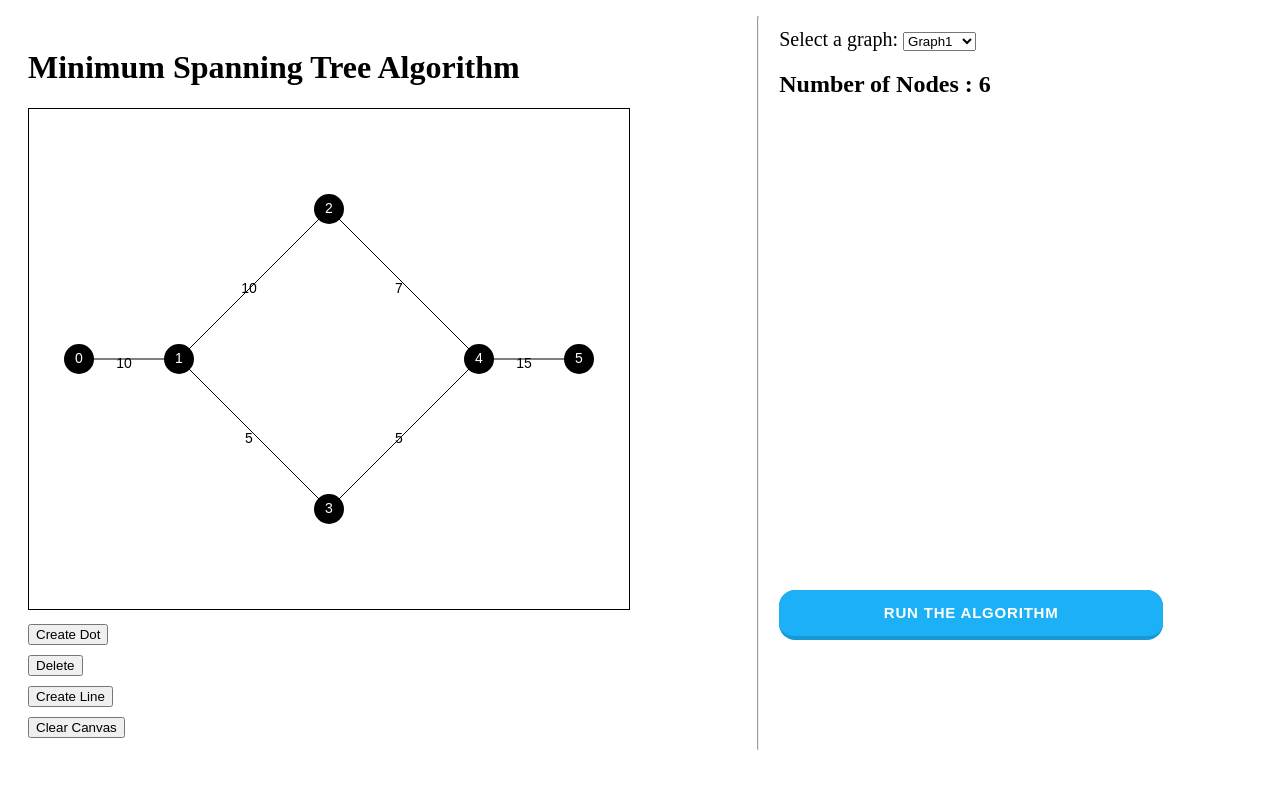
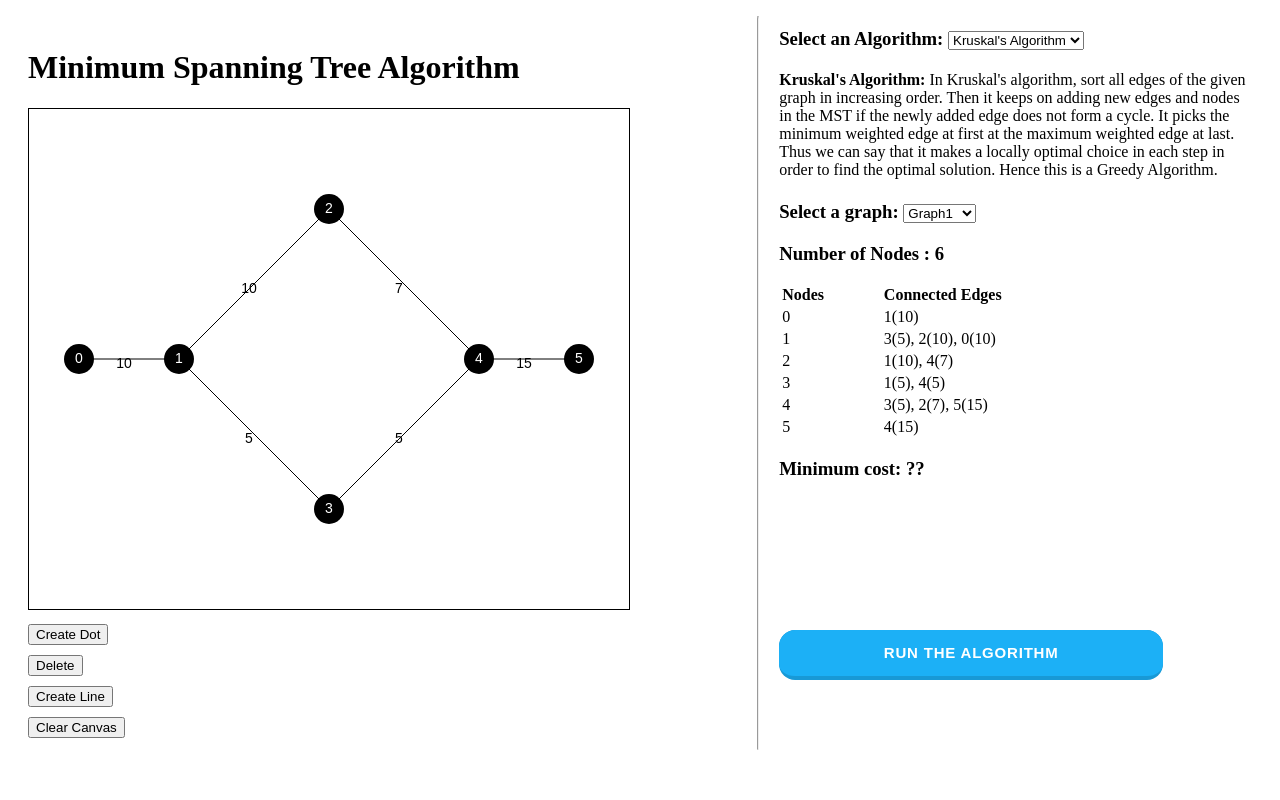
Before and after one commit to yuki-1184/CSE151-Project, a Flask app: page / in a window 1280 px wide. Run offline with Flask 3, Linux system fonts and the light colour scheme.

Commit message:
Prim's algorithm implemented

```diff
--- a/app.py
+++ b/app.py
@@ -1,5 +1,6 @@
 from flask import Flask, render_template, jsonify, request
-from kruskalMST import Graph
+from kruskalMST import KruskalGraph
+from primMST import PrimGraph
 
 app = Flask(__name__)
 
@@ -8,14 +9,15 @@ app = Flask(__name__)
 def index():
     return render_template('index.html')
 
+
 @app.route('/kruskal', methods=['POST'])
 def kruskal_algorithm():
     data = request.get_json()
-    print(data['edges'])
 
-    g = Graph(len(data['nodes']))
+    g = KruskalGraph(len(data['nodes']))
     for edge in data['edges']:
-        g.addEdge(edge['dot1']['num'], edge['dot2']['num'], edge['idx'], edge['weight'])
+        g.addEdge(edge['dot1']['num'], edge['dot2']
+                  ['num'], edge['idx'], edge['weight'])
 
     output = []
     cost, output = g.KruskalMST()
@@ -24,8 +26,29 @@ def kruskal_algorithm():
     return jsonify({'minCost': cost, 'lines': output})
 
 
+@app.route('/prim', methods=["POST"])
+def prim_algorithm():
+    data = request.get_json()
+
+    num_nodes = len(data['nodes'])
+    g = PrimGraph(len(data['nodes']))
+    grid = [[0 for x in range(num_nodes)] for y in range(num_nodes)]
+    lst_lines = []
+    for edge in data['edges']:
+        grid[edge['dot1']['num']][edge['dot2']['num']] = edge['weight']
+        grid[edge['dot2']['num']][edge['dot1']['num']] = edge['weight']
+        lst_lines.append(
+            {edge['dot1']['num'], edge['dot2']['num'], edge['weight']})
+    g.graph = grid
+
+    output = []
+    lines = []
+    cost, output = g.primMST()
+    for out in output:
+        lines.append(lst_lines.index(out))
+
+    return jsonify({'minCost': cost, 'lines': lines})
+
+
 if __name__ == '__main__':
     app.run(debug=True)
-
-
-# {'nodes': [{'x': 50, 'y': 250, 'size': 15, 'num': 0, 'highlighted': False}, {'x': 150, 'y': 250, 'size': 15, 'num': 1, 'highlighted': False}, {'x': 300, 'y': 100, 'size': 15, 'num': 2, 'highlighted': False}, {'x': 300, 'y': 400, 'size': 15, 'num': 3, 'highlighted': False}, {'x': 450, 'y': 250, 'size': 15, 'num': 4, 'highlighted': False}, {'x': 550, 'y': 250, 'size': 15, 'num': 5, 'highlighted': False}], 'edges': [{'dot1': {'x': 300, 'y': 400, 'size': 15, 'num': 3, 'highlighted': False}, 'dot2': {'x': 150, 'y': 250, 'size': 15, 'num': 1, 'highlighted': False}, 'weight': 5}, {'dot1': {'x': 150, 'y': 250, 'size': 15, 'num': 1, 'highlighted': False}, 'dot2': {'x': 300, 'y': 100, 'size': 15, 'num': 2, 'highlighted': False}, 'weight': 10}, {'dot1': {'x': 450, 'y': 250, 'size': 15, 'num': 4, 'highlighted': False}, 'dot2': {'x': 300, 'y': 400, 'size': 15, 'num': 3, 'highlighted': False}, 'weight': 5}, {'dot1': {'x': 300, 'y': 100, 'size': 15, 'num': 2, 'highlighted': False}, 'dot2': {'x': 450, 'y': 250, 'size': 15, 'num': 4, 'highlighted': False}, 'weight': 7}, {'dot1': {'x': 450, 'y': 250, 'size': 15, 'num': 4, 'highlighted': False}, 'dot2': {'x': 550, 'y': 250, 'size': 15, 'num': 5, 'highlighted': False}, 'weight': 15}, {'dot1': {'x': 50, 'y': 250, 'size': 15, 'num': 0, 'highlighted': False}, 'dot2': {'x': 150, 'y': 250, 'size': 15, 'num': 1, 'highlighted': False}, 'weight': 10}]}
--- a/static/css/style.css
+++ b/static/css/style.css
@@ -22,7 +22,7 @@
 .runButton {
     position: fixed;
     width: 30%;
-    bottom: 20%;
+    bottom: 15%;
 }
 
 hr.solid {
@@ -100,7 +100,8 @@ hr.solid {
 }
 
 label {
-    font-size: 20px;
+    font-size: 18.72px;
+    font-weight: bold;
 }
 
 canvas {
--- a/static/js/index.js
+++ b/static/js/index.js
@@ -2,9 +2,13 @@ import { Graphs } from "./sampleTrees.js";
 
 // canvas setup
 var canvas = document.getElementById("canvas");
+var algorithmOption = document.getElementById("algorithms");
+var algorithmDescription = document.getElementById("description");
 var graphOption = document.getElementById("graphs");
 var numNodes = document.getElementById("numNodes");
 var runAlgorithmButton = document.getElementById("runAlgorithm");
+var table = document.getElementById("table");
+var minCost = document.getElementById("minCost");
 var ctx = canvas.getContext("2d");
 var dots = [];
 var lines = [];
@@ -26,10 +30,36 @@ if (graphOption.value == "Graph1") {
   createTemplateGraph(graphOption.value);
 }
 
+algorithmOption.addEventListener("change", function () {
+  let option = algorithmOption.value;
+  resetCanvas();
+  if (option == "kruskal") {
+    algorithmDescription.innerHTML = `
+    <strong>Kruskal's Algorithm: </strong>
+    In Kruskal's algorithm, sort all edges of the given graph in increasing order.
+    Then it keeps on adding new edges and nodes in the MST if the newly added edge does not form a cycle.
+    It picks the minimum weighted edge at first at the maximum weighted edge at last.
+    Thus we can say that it makes a locally optimal choice in each step in order to find the optimal solution. Hence this is a Greedy Algorithm.
+    `;
+  }
+  if (option == "prim") {
+    algorithmDescription.innerHTML = `
+    <strong>Prim's Algorithm: </strong>
+    This algorithm always starts with a single node and moves through several adjacent nodes, in order to explore all of the connected edges along the way.
+    A group of edges that connects two sets of vertices in a graph is called cut in graph theory.
+    So, at every step of Prim’s algorithm, find a cut, pick the minimum weight edge from the cut, and include this vertex in MST Set (the set that contains already included vertices).
+    `;
+  }
+});
+
 graphOption.addEventListener("change", function () {
   // If random is selected clear the graph
   let option = graphOption.value;
   runAlgorithmButton.innerHTML = "Run the Algorithm";
+  minCost.innerHTML = `Minimum cost: ??`;
+  if (resetAlgorithmMode) {
+    resetAlgorithmMode = !resetAlgorithmMode;
+  }
   if (option == "Random") {
     clearCanvas();
   } else {
@@ -151,6 +181,29 @@ function getNextNumber() {
   }
 
   return nextNumber;
+}
+
+function createTable() {
+  let tableElems = {};
+  let content = `<tr align="left"><th>Nodes</th><th>Connected Edges</th></tr>`;
+  for (let i = 0; i < dots.length; i++) {
+    tableElems[i] = [];
+  }
+
+  for (let i = 0; i < lines.length; i++) {
+    let num1 = lines[i]["dot1"]["num"];
+    let num2 = lines[i]["dot2"]["num"];
+    let weight = lines[i]["weight"];
+
+    tableElems[num1].push(`  ${num2}(${weight})`);
+    tableElems[num2].push(`  ${num1}(${weight})`);
+  }
+
+  for (const property in tableElems) {
+    content += `<tr><td>${property}</td><td>${tableElems[property]}</td></tr>`;
+  }
+
+  table.innerHTML = content;
 }
 
 function handleMouseDown(event) {
@@ -314,6 +367,7 @@ function deleteDotAndConnectedLines(dot) {
 function redrawCanvas() {
   ctx.clearRect(0, 0, canvas.width, canvas.height);
   numNodes.innerHTML = "Number of Nodes : " + dots.length;
+  createTable();
 
   for (var i = 0; i < lines.length; i++) {
     lines[i].draw();
@@ -328,17 +382,13 @@ function runAlgorithm() {
   resetAlgorithmMode = !resetAlgorithmMode;
 
   if (resetAlgorithmMode) {
-    runAlgorithmButton.innerHTML = "Run the Algorithm";
-    lines.forEach((line) => {
-      line.highlighted = false;
-    });
-    redrawCanvas();
+    resetCanvas();
   } else {
     const data = {
       nodes: dots,
       edges: lines,
     };
-    fetch("/kruskal", {
+    fetch(`/${algorithmOption.value}`, {
       method: "POST",
       headers: {
         "Content-Type": "application/json",
@@ -348,10 +398,12 @@ function runAlgorithm() {
       .then((response) => response.json())
       .then((data) => {
         const usedLines = data.lines;
+        console.log(data);
         usedLines.forEach((line) => {
           lines[line]["highlighted"] = true;
         });
         runAlgorithmButton.innerHTML = "Reset the Algorithm";
+        minCost.innerHTML = `Minimum cost: ${data.minCost}`;
         redrawCanvas();
       })
       .catch((error) => {
@@ -391,6 +443,15 @@ function handleKeyDown(event) {
   }
 }
 
+function resetCanvas() {
+  runAlgorithmButton.innerHTML = "Run the Algorithm";
+  minCost.innerHTML = `Minimum cost: ??`;
+  lines.forEach((line) => {
+    line.highlighted = false;
+  });
+  redrawCanvas();
+}
+
 function clearCanvas() {
   dots = [];
   lines = [];
--- a/templates/index.html
+++ b/templates/index.html
@@ -12,15 +12,33 @@
         <hr class="solid">
         <div class="column right">
             <div class="block">
+                <label for="algorithms">Select an Algorithm: </label>
+                <select name="algorithms" id="algorithms" >
+                    <option value="kruskal" selected="selected">Kruskal's Algorithm</option>
+                    <option value="prim">Prim's Algorithm</option>
+                </select>
+                <h4 style="font-weight: 400;" id="description">
+                    <strong>Kruskal's Algorithm: </strong>
+                    In Kruskal's algorithm, sort all edges of the given graph in increasing order. Then it keeps on adding new edges and nodes in the MST if the newly added edge does not form a cycle. It picks the minimum weighted edge at first at the maximum weighted edge at last. Thus we can say that it makes a locally optimal choice in each step in order to find the optimal solution. Hence this is a Greedy Algorithm.
+                </h4>
+            </div>
+            <div class="block">
                 <label for="graphs">Select a graph: </label>
-                <select name="graphs" id="graphs" onChagne="handleChange()">
+                <select name="graphs" id="graphs" >
                     <option value="Graph1" selected="selected">Graph1</option>
                     <option value="Graph2">Graph2</option>
                     <option value="Random">Random</option>
                 </select>
             </div>
 
-            <h2 id="numNodes"></h2>
+            <h3 id="numNodes"></h3>
+            <table style="width:80%" id="table">
+                <tr align="left">
+                  <th>Nodes</th>
+                  <th>Connected Edges</th>
+                </tr>
+            </table>
+            <h3 id="minCost">Minimum cost: ??</h3>
             <div class="runButton">
                 <button class="button-19" id="runAlgorithm">Run the Algorithm</button>
             </div>
```
Also changed, not shown: kruskalMST.py (+3 -6 lines), primMST.py (+12 -7 lines).
